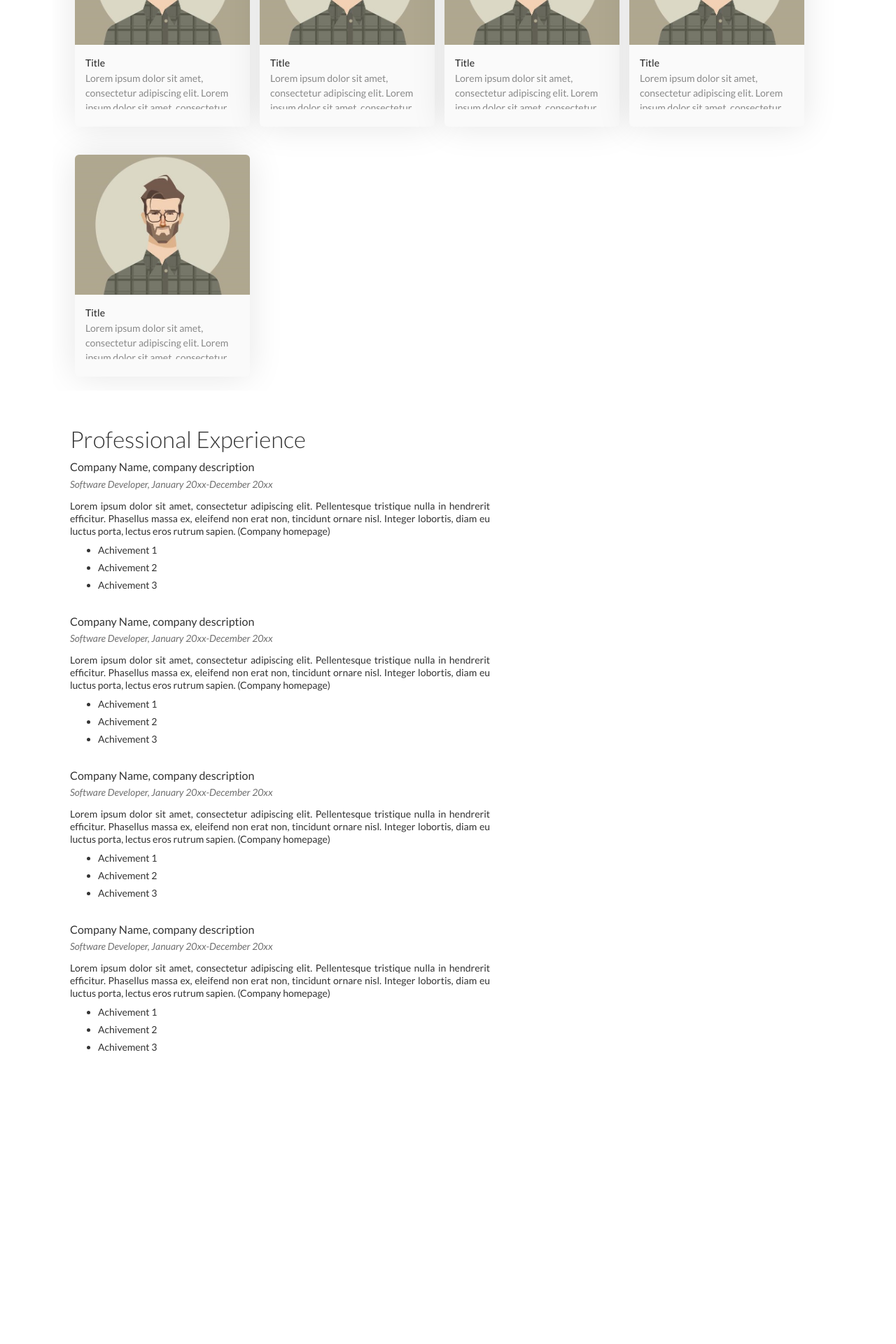
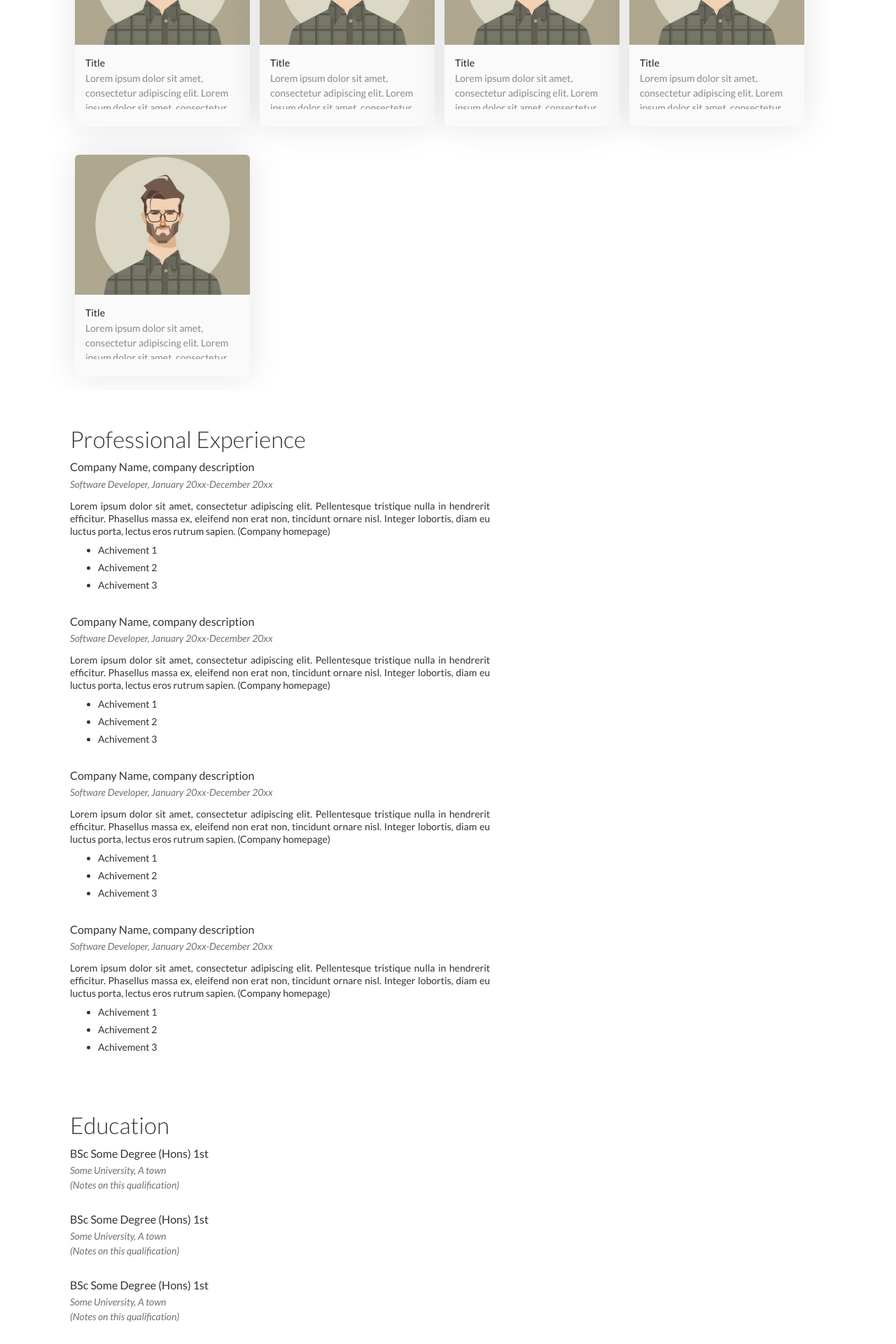
Before and after one commit to pekoto-zz/pekoto.github.io, a Jekyll site: the page built from index.md, in a window 1280 px wide. Shown: the part 2328-4248 px from the top of the page at 70% size. Built offline with Jekyll 4.4.1, drawn with Linux system fonts in a browser that asks for light colours; before the commit the page ends 3866 px from its top, so only the background shows below that.

Commit message:
Education

```diff
--- a/_includes/education.html
+++ b/_includes/education.html
@@ -1,14 +1,36 @@
 <div class="container education-container">
-  <h3>{{ site.education_title | default: "Education" }}</h3>
-  {% for education in site.data.education %}
-    <div class="row clearfix education">
-      <div class="col-xs-12">
-        <h4>{{ education.qualification }}</h4>
-        <p><b>{{ education.name }}</b></p>
-        {%- if education.description -%}
-          {{ education.description | strip | markdownify }}
-        {%- endif -%}
+    <div class="col-xs-12 education">
+      <h1>Education</h1>
+
+      <div class="qualification">
+        <h2>BSc Some Degree (Hons) 1st</h2>
+        <div class="institution">
+          <p>Some University, A town</p>
+        </div>
+        <div class="description">
+          <p>(Notes on this qualification)</p>
+        </div>
       </div>
+
+      <div class="qualification">
+        <h2>BSc Some Degree (Hons) 1st</h2>
+        <div class="institution">
+          <p>Some University, A town</p>
+        </div>
+        <div class="description">
+          <p>(Notes on this qualification)</p>
+        </div>
+      </div>
+
+      <div class="qualification">
+        <h2>BSc Some Degree (Hons) 1st</h2>
+        <div class="institution">
+          <p>Some University, A town</p>
+        </div>
+        <div class="description">
+          <p>(Notes on this qualification)</p>
+        </div>
+      </div>
+
     </div>
-  {% endfor %}
 </div>
--- a/_layouts/default.html
+++ b/_layouts/default.html
@@ -17,6 +17,8 @@
             {%- include machine-learning.html -%}
 
             {%- include experience.html -%}
+
+            {%- include education.html -%}
 
           <!--  {%- if site.data.experience.size > 0 -%}
                 {%- include experience.html -%}
--- a/assets/main.scss
+++ b/assets/main.scss
@@ -111,10 +111,6 @@ ul.icons a {
   font-weight: 300;
 }
 
-.experience, .education, .project {
-  margin-top:30px;
-}
-
 .footer-container {
   margin-top:100px;
 }
@@ -187,6 +183,48 @@ img.company-logo {
   line-height: 25px;
   max-width: 600px;
   width: 85%
+}
+
+.education h1 {
+  font-size: 33px;
+  font-weight: 300
+}
+
+.education h2 {
+  font-size: 16px;
+  font-weight: 400;
+  margin-top: 10px;
+}
+
+.education p {
+  line-height: 25px;
+  max-width: 600px;
+  width: 85%
+}
+
+.education .institution p {
+  font-size: 14px;
+  font-style: italic;
+  color: #717171;
+  line-height: 5px;
+  max-width: 600px;
+  width: 85%;
+  margin-top: 0px;
+  margin-bottom: 10px;
+}
+
+.education .description p {
+  font-size: 14px;
+  line-height: 18px;
+  margin-top: 0px;
+  margin-bottom: 5px;
+  color: #717171;
+  font-style: italic;
+
+}
+
+.education .qualification {
+  margin-bottom: 30px;
 }
 
 .ml h1 {
```
